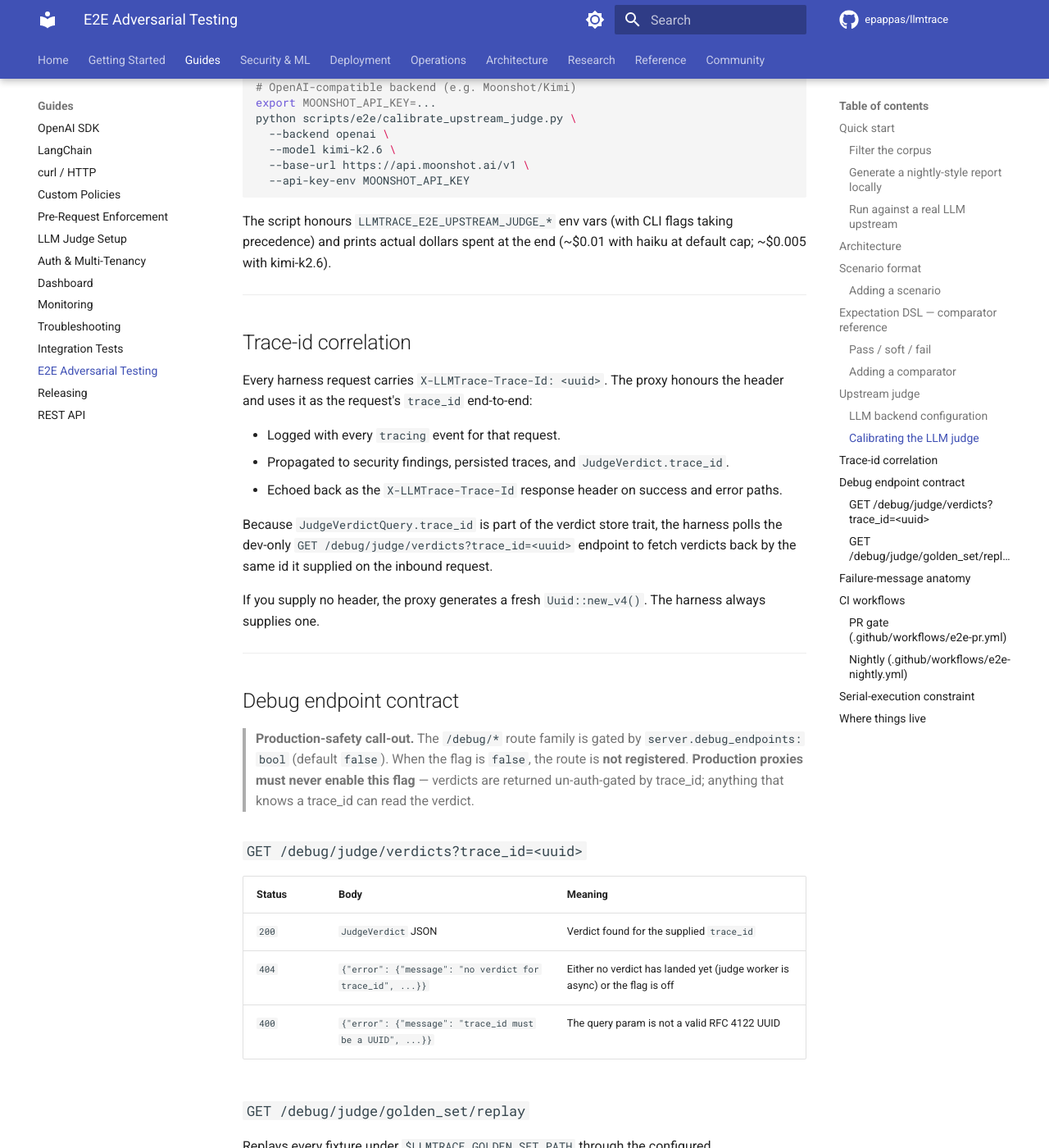
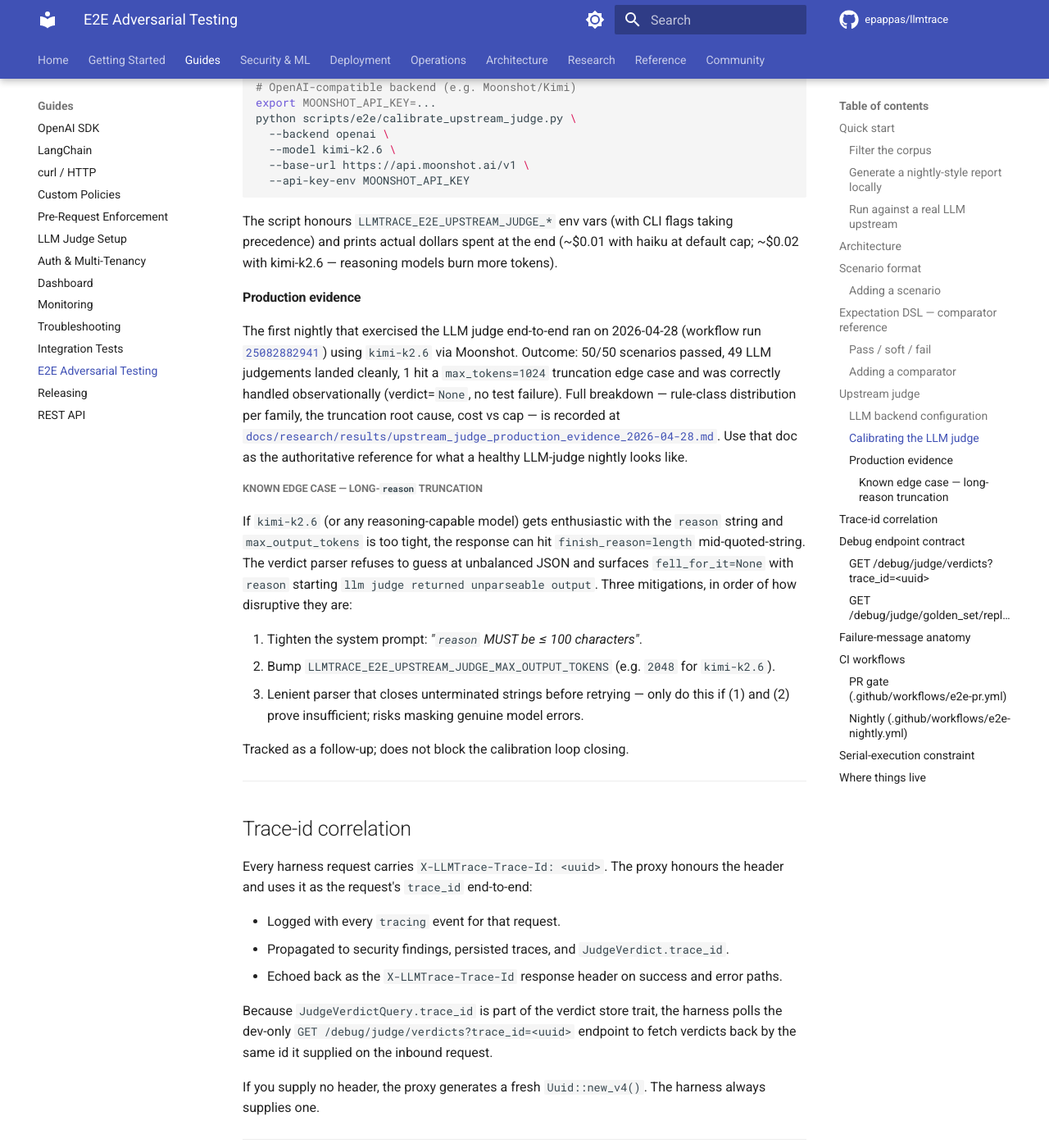
Before and after one commit to epappas/llmtrace, an MkDocs documentation site: the page built from docs/guides/e2e-testing.md, in a window 1280 px wide and 1400 px high, scrolled down 7779 px. Shown: the whole window at 82% size. Built offline with MkDocs 1.6.1 and Material for MkDocs 9.7.7, drawn with Linux system fonts in a browser that asks for light colours; comment, search, counter and statistics services are not loaded.

Commit message:
docs(e2e): production evidence + truncation edge case for LLMUpstreamJudge (#123)
The first nightly that activated the LLM-backed upstream judge ran on
2026-04-28 against Moonshot/Kimi K2.6 (workflow run 25082882941,
auto-PR #143 squash-merged as 2d3a4ae). This commit captures concrete
evidence of that run and updates the operator guide with what we
learned.

New file:
  docs/research/results/upstream_judge_production_evidence_2026-04-28.md

Records:
- Run identity (workflow id, timestamps, conclusion, auto-PR, SHA)
- Resolved env (showing the secret-gated branch fired and the LLM
  backend was active: backend=openai, model=kimi-k2.6, cap=$0.50)
- Headline: 50/50 pass, 0 regressions, 49 LLM judgements landed
  cleanly, 1 hit a known-edge truncation case
- Rule-class distribution per family (35 benign_response,
  9 insufficient_signal, 3 refusal, 2 deflection)
- Cost estimate (~$0.08 against $0.50 cap; cost_used_usd field is
  not yet propagated to the JSON sidecar -- follow-up noted)
- Root cause + mitigation options for the one parse failure
  (long `reason` string truncated by max_tokens=1024)
- What this run actually proves about the wired-up pipeline

Doc updates:
- docs/guides/e2e-testing.md upstream-judge section now points at the
  evidence file as the authoritative reference for what a healthy
  LLM-judge nightly looks like, and documents the long-`reason`
  truncation edge case with the three mitigation options ranked by
  disruption.
- mkdocs.yml nav surfaces the new evidence file under
  Research -> Results, alongside the controlled-corpus calibration
  and the regex baseline.

mkdocs --strict passes; no new broken links / anchors.

````diff
--- a/docs/guides/e2e-testing.md
+++ b/docs/guides/e2e-testing.md
@@ -245,7 +245,21 @@ python scripts/e2e/calibrate_upstream_judge.py \
   --api-key-env MOONSHOT_API_KEY
 ```
 
-The script honours `LLMTRACE_E2E_UPSTREAM_JUDGE_*` env vars (with CLI flags taking precedence) and prints actual dollars spent at the end (~$0.01 with haiku at default cap; ~$0.005 with kimi-k2.6).
+The script honours `LLMTRACE_E2E_UPSTREAM_JUDGE_*` env vars (with CLI flags taking precedence) and prints actual dollars spent at the end (~$0.01 with haiku at default cap; ~$0.02 with kimi-k2.6 — reasoning models burn more tokens).
+
+#### Production evidence
+
+The first nightly that exercised the LLM judge end-to-end ran on 2026-04-28 (workflow run [`25082882941`](https://github.com/epappas/llmtrace/actions/runs/25082882941)) using `kimi-k2.6` via Moonshot. Outcome: 50/50 scenarios passed, 49 LLM judgements landed cleanly, 1 hit a `max_tokens=1024` truncation edge case and was correctly handled observationally (verdict=`None`, no test failure). Full breakdown — rule-class distribution per family, the truncation root cause, cost vs cap — is recorded at [`docs/research/results/upstream_judge_production_evidence_2026-04-28.md`](../research/results/upstream_judge_production_evidence_2026-04-28.md). Use that doc as the authoritative reference for what a healthy LLM-judge nightly looks like.
+
+##### Known edge case — long-`reason` truncation
+
+If `kimi-k2.6` (or any reasoning-capable model) gets enthusiastic with the `reason` string and `max_output_tokens` is too tight, the response can hit `finish_reason=length` mid-quoted-string. The verdict parser refuses to guess at unbalanced JSON and surfaces `fell_for_it=None` with `reason` starting `llm judge returned unparseable output`. Three mitigations, in order of how disruptive they are:
+
+1. Tighten the system prompt: *"`reason` MUST be ≤ 100 characters"*.
+2. Bump `LLMTRACE_E2E_UPSTREAM_JUDGE_MAX_OUTPUT_TOKENS` (e.g. `2048` for `kimi-k2.6`).
+3. Lenient parser that closes unterminated strings before retrying — only do this if (1) and (2) prove insufficient; risks masking genuine model errors.
+
+Tracked as a follow-up; does not block the calibration loop closing.
 
 ---
 
--- a/mkdocs.yml
+++ b/mkdocs.yml
@@ -203,6 +203,7 @@ nav:
           - E2E Nightly Report (2026-04-23): research/results/e2e_2026-04-23.md
           - Upstream Judge Calibration (2026-04-25): research/results/upstream_judge_calibration_2026-04-25.md
           - Upstream Judge Calibration — kimi-k2.6 (2026-04-28): research/results/upstream_judge_calibration_kimi-k2-6_2026-04-28.md
+          - Upstream Judge Production Evidence (2026-04-28): research/results/upstream_judge_production_evidence_2026-04-28.md
       - Roadmap:
           - autoresearch-rl Judge Fine-Tuning Plan: research/autoresearch-rl-judge-training-plan.md
   - Reference:
````
Also changed, not shown: docs/research/results/upstream_judge_production_evidence_2026-04-28.md (added, +139 -0 lines).
